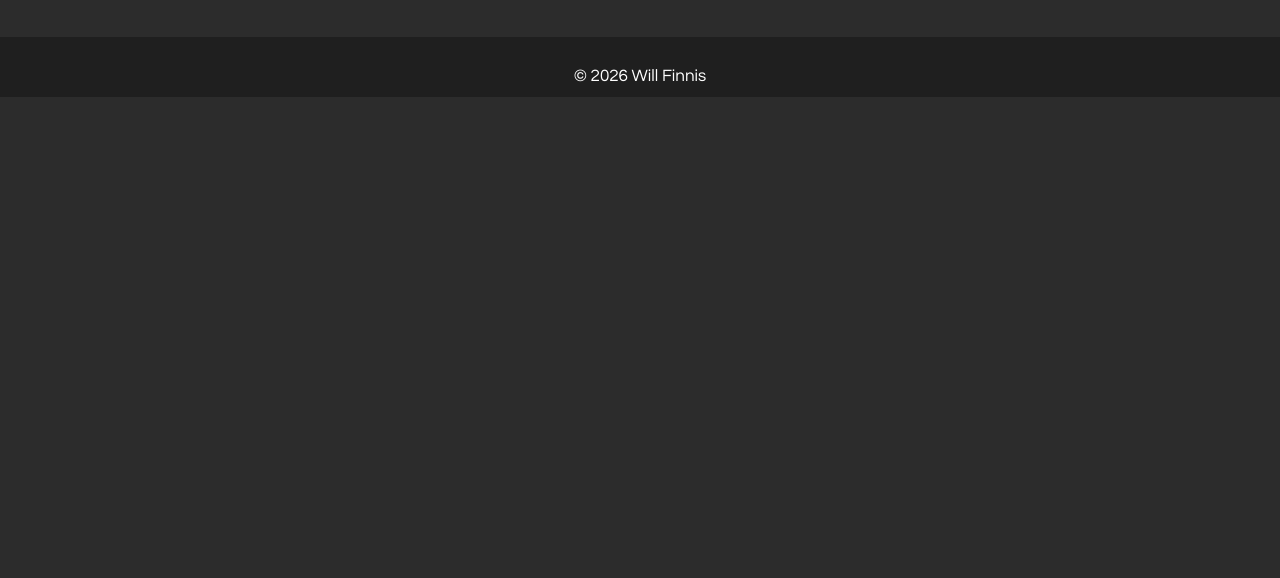
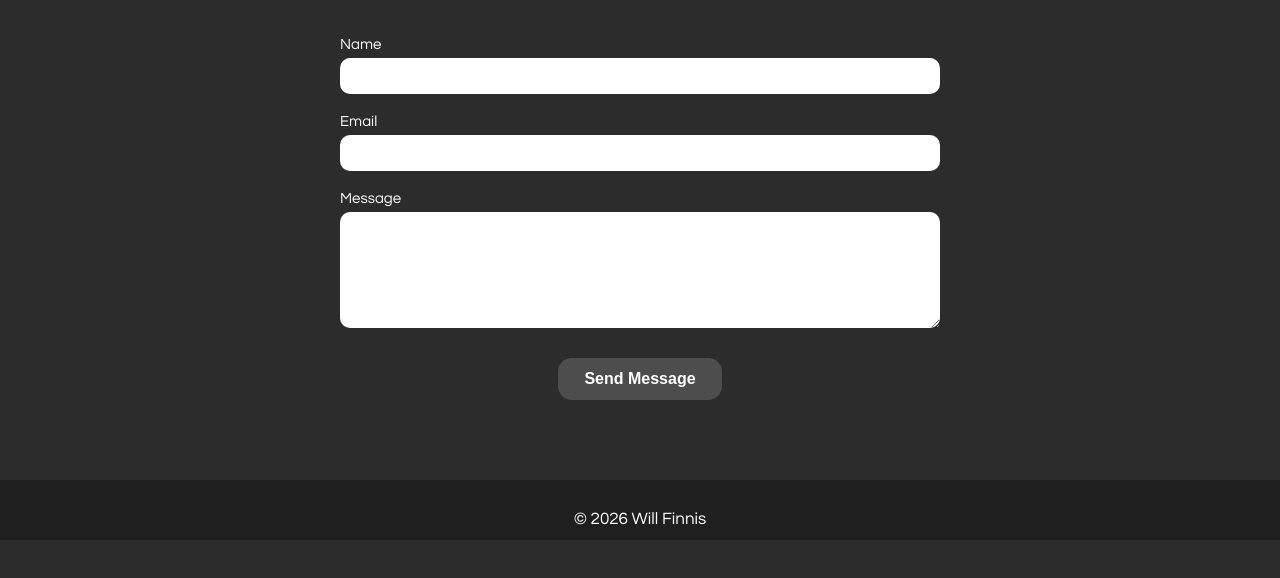
Before and after one commit to WillFinnis/willfinnis.github.io, a website: page contact-me.html in a window 1280 px wide. Shown: the part 196-774 px from the top of the page. Drawn offline with Linux system fonts and the light colour scheme.

Commit message:
Contact me page test

```diff
--- a/contact-me.html
+++ b/contact-me.html
@@ -26,6 +26,25 @@
         </header>
 
         <h1 class="page-title">Contact Me</h1>
+        <form class="contact-form" method="POST" action="/contact">
+            <label>
+                Name
+                <input type="text" name="name" required>
+            </label>
+
+            <label>
+                Email
+                <input type="email" name="email" required>
+            </label>
+
+            <label>
+                Message
+                <textarea name="message" rows="6" required></textarea>
+            </label>
+
+            <button type="submit">Send Message</button>
+        </form>
+
 
         <footer class="footer-barrier">
             <p class="footer-text">© 2026 Will Finnis</p>
--- a/static/Contact-Me-Page-Style.css
+++ b/static/Contact-Me-Page-Style.css
@@ -0,0 +1,44 @@
+.contact-form {
+    max-width: 600px;
+    margin: 0 auto 80px;
+    padding: 0 24px;
+
+    display: flex;
+    flex-direction: column;
+    gap: 20px;
+}
+
+.contact-form label {
+    display: flex;
+    flex-direction: column;
+    gap: 6px;
+    font-size: 15px;
+}
+
+.contact-form input,
+.contact-form textarea {
+    padding: 10px 12px;
+    border-radius: 10px;
+    border: none;
+    font-size: 16px;
+    font-family: inherit;
+}
+
+.contact-form button {
+    margin-top: 10px;
+    align-self: center;
+
+    padding: 12px 26px;
+    border-radius: 14px;
+    border: none;
+
+    background-color: #4d4d4d;
+    color: #ffffff;
+    font-size: 16px;
+    font-weight: bold;
+    cursor: pointer;
+}
+
+.contact-form button:hover {
+    background-color: #666666;
+}
```
Also changed, not shown: package.json (added, +8 -0 lines), server.js (added, +40 -0 lines), 1 other file.
